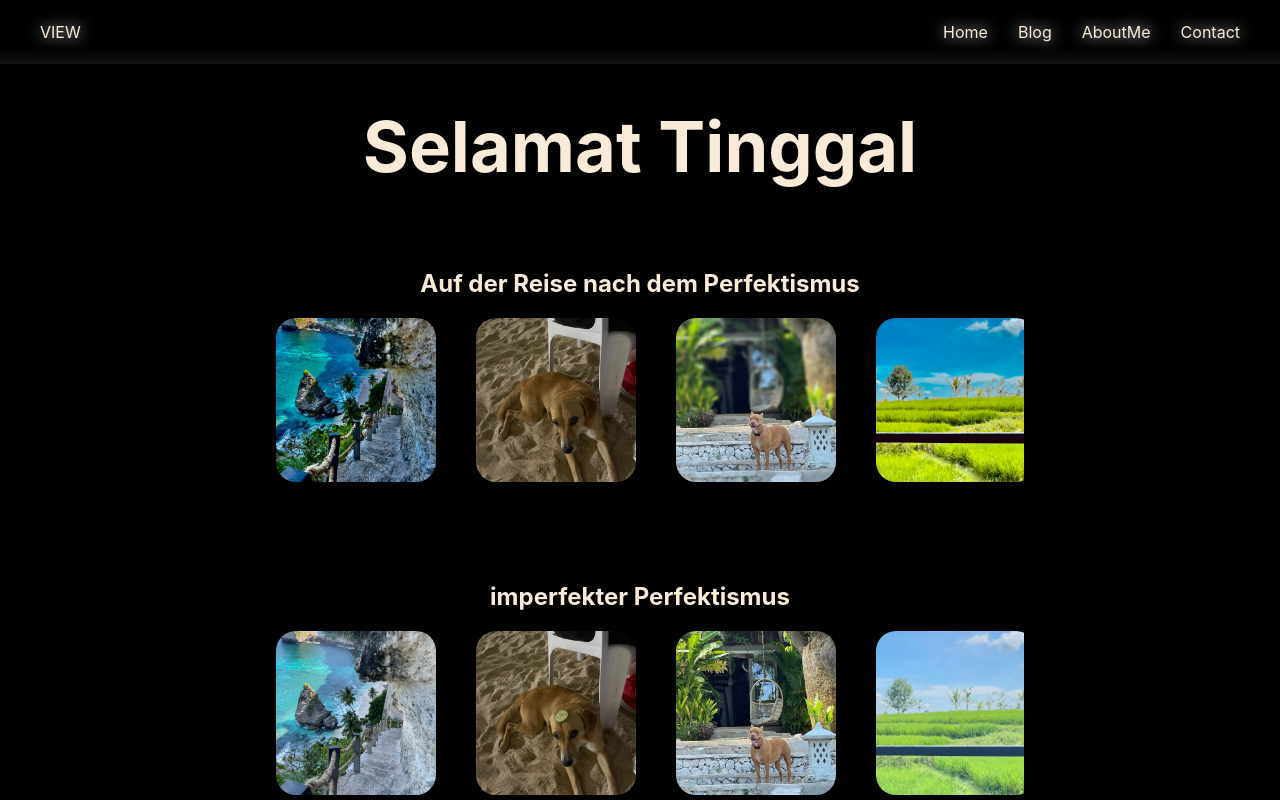
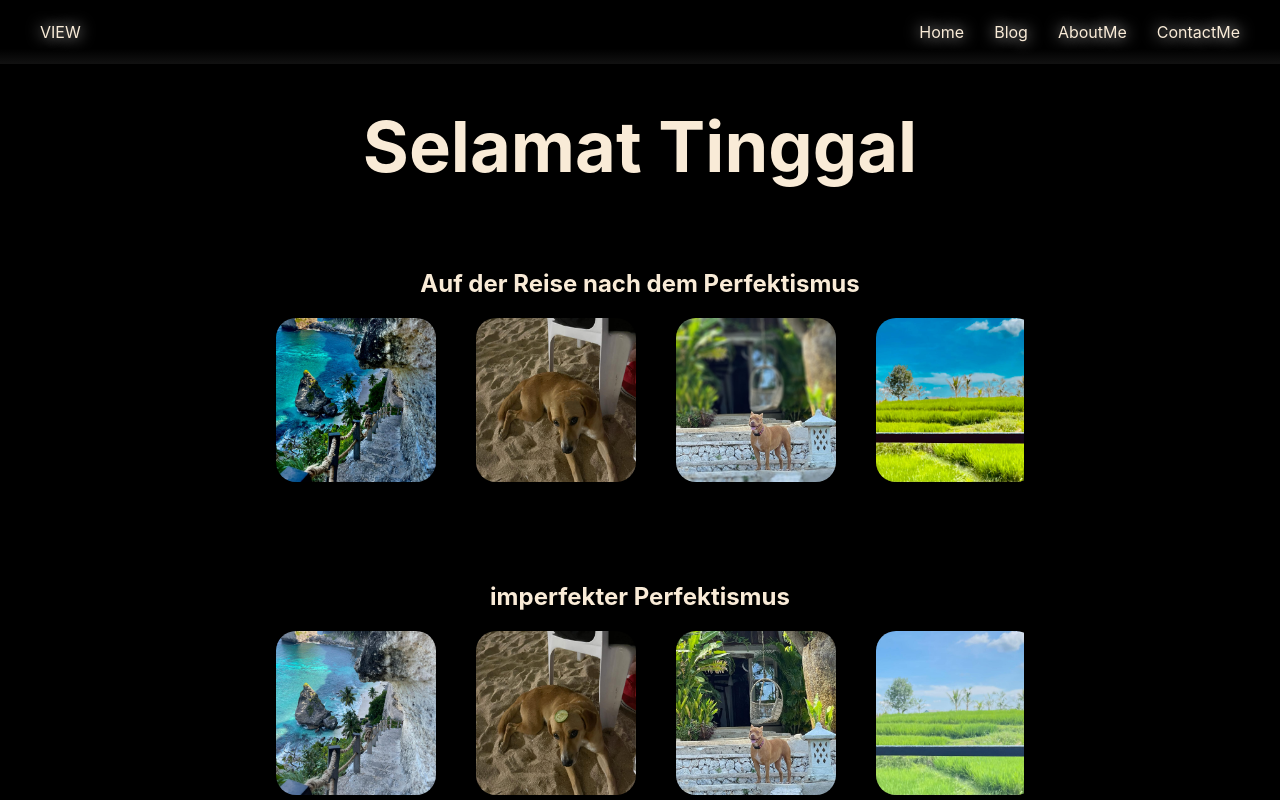
Before and after one commit to hereIsLucas/Multimedia, a React (Create React App) app in the folder media/: page / in a window 1280 px wide. Shown: the top 800 px of the page. Built offline with nearby package versions, Linux system fonts and the light colour scheme.

Commit message:
fix: naming of contactme page wasn't right

```diff
--- a/media/src/App.js
+++ b/media/src/App.js
@@ -4,7 +4,7 @@ import { Route, Routes } from "react-router-dom"
 import Home from "./pages/Home";
 import Blog from "./pages/Blog";
 import AboutMe from "./pages/AboutMe";
-import Contact from "./pages/ContactMe";
+import ContactMe from "./pages/ContactMe";
 
 
 function App() {
@@ -17,7 +17,7 @@ function App() {
           <Route path="/Home" element={<Home />} />
           <Route path="/Blog" element={< Blog />} />
           <Route path="/AboutMe" element={< AboutMe />} />
-          <Route path="/Contact" element={< Contact />} />
+          <Route path="/ContactMe" element={< ContactMe />} />
         </Routes>
       </div>
     </div>
--- a/media/src/components/navbar.jsx
+++ b/media/src/components/navbar.jsx
@@ -31,7 +31,7 @@ function Navbar() {
         <CustomLink to="../AboutMe" className="nav__link">AboutMe</CustomLink>
         </li>
         <li className="nav__item">
-        <CustomLink to="../Contact" className="nav__link">Contact</CustomLink>
+        <CustomLink to="../ContactMe" className="nav__link">ContactMe</CustomLink>
         </li>
       </ul>
       <div onClick={navToggle} className={icon}>
```
Also changed, not shown: media/src/pages/ContactMe.js (indentation only).
